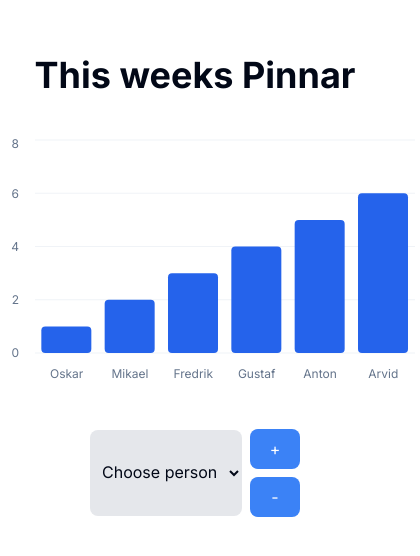
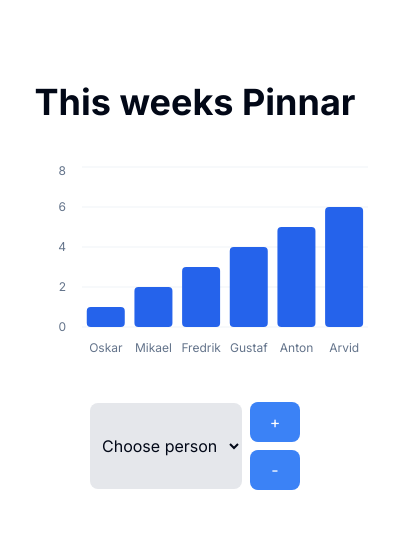
Before and after one commit to gilion-joel-b/rise-n-grind, a Next.js app: page / in a window 390 px wide. Shown: the part 136-692 px from the top of the page, 420 px wide, since content can reach past the window. Built offline with nearby package versions, Linux system fonts and the light colour scheme.

Commit message:
responsiveness

```diff
--- a/app/page.tsx
+++ b/app/page.tsx
@@ -44,7 +44,7 @@ export default function Home() {
         <main className="flex min-h-screen flex-col items-center justify-center gap-10">
             <h1 className="text-4xl font-bold">This weeks Pinnar</h1>
             <section>
-                <ChartContainer key={render} config={chartConfig} className="min-h-[30vh] w-full">
+                <ChartContainer key={render} config={chartConfig} className="min-h-[200px] w-full">
                     <BarChart accessibilityLayer data={chartData}>
                         <CartesianGrid vertical={false} />
                         <XAxis dataKey="person"
```
